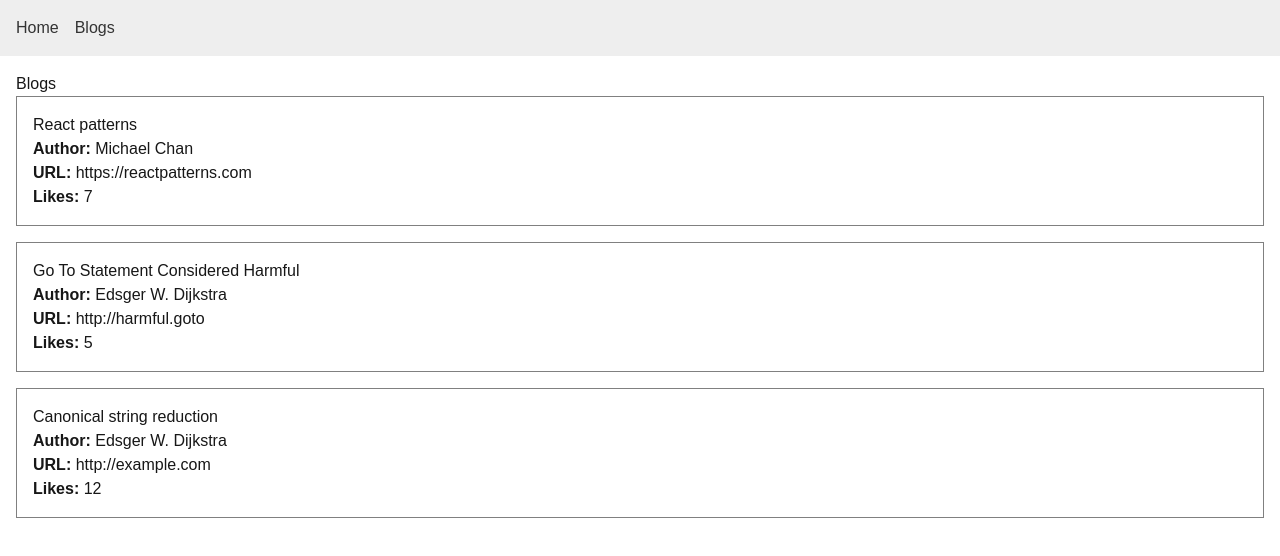
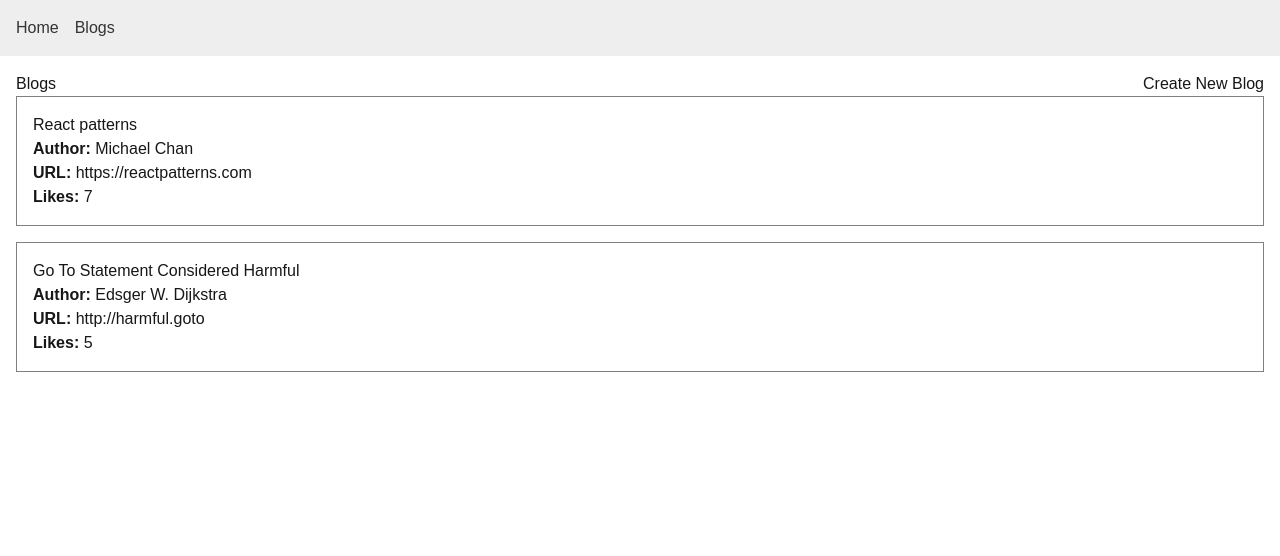
Before and after one commit to nicolasdev97/fullstack-open-6, a Next.js app in the folder part14/blogapp-nextjs/: page /blogs in a window 1280 px wide. Shown: the top 556 px of the page. Built offline with nearby package versions, Linux system fonts and the light colour scheme.

Commit message:
Exercise 14.2.

```diff
--- /dev/null
+++ b/part14/blogapp-nextjs/app/blogs/new/page.tsx
@@ -0,0 +1,57 @@
+import { redirect } from "next/navigation";
+import { blogs } from "@/lib/blogs";
+import { revalidatePath } from "next/dist/server/web/spec-extension/revalidate";
+
+async function createBlog(formData: FormData) {
+  "use server";
+
+  const title = formData.get("title") as string;
+  const author = formData.get("author") as string;
+  const url = formData.get("url") as string;
+
+  const newBlog = {
+    id: blogs.length + 1,
+    title,
+    author,
+    url,
+    likes: 0,
+  };
+
+  blogs.push(newBlog);
+
+  revalidatePath("/blogs");
+
+  redirect("/blogs");
+}
+
+export default function NewBlogPage() {
+  return (
+    <div>
+      <h1>Create New Blog</h1>
+
+      <form action={createBlog}>
+        <div>
+          <label>Title</label>
+          <br />
+          <input name="title" />
+        </div>
+
+        <div>
+          <label>Author</label>
+          <br />
+          <input name="author" />
+        </div>
+
+        <div>
+          <label>URL</label>
+          <br />
+          <input name="url" />
+        </div>
+
+        <br />
+
+        <button type="submit">Create Blog</button>
+      </form>
+    </div>
+  );
+}
--- a/part14/blogapp-nextjs/app/blogs/page.tsx
+++ b/part14/blogapp-nextjs/app/blogs/page.tsx
@@ -1,31 +1,20 @@
-const blogs = [
-  {
-    id: 1,
-    title: "React patterns",
-    author: "Michael Chan",
-    url: "https://reactpatterns.com",
-    likes: 7,
-  },
-  {
-    id: 2,
-    title: "Go To Statement Considered Harmful",
-    author: "Edsger W. Dijkstra",
-    url: "http://harmful.goto",
-    likes: 5,
-  },
-  {
-    id: 3,
-    title: "Canonical string reduction",
-    author: "Edsger W. Dijkstra",
-    url: "http://example.com",
-    likes: 12,
-  },
-];
+import Link from "next/link";
+import { blogs } from "@/lib/blogs";
 
 export default function BlogsPage() {
   return (
     <div>
-      <h1>Blogs</h1>
+      <div
+        style={{
+          display: "flex",
+          justifyContent: "space-between",
+          alignItems: "center",
+        }}
+      >
+        <h1>Blogs</h1>
+
+        <Link href="/blogs/new">Create New Blog</Link>
+      </div>
 
       {blogs.map((blog) => (
         <div
--- /dev/null
+++ b/part14/blogapp-nextjs/lib/blogs.ts
@@ -0,0 +1,24 @@
+export type Blog = {
+  id: number;
+  title: string;
+  author: string;
+  url: string;
+  likes: number;
+};
+
+export const blogs: Blog[] = [
+  {
+    id: 1,
+    title: "React patterns",
+    author: "Michael Chan",
+    url: "https://reactpatterns.com",
+    likes: 7,
+  },
+  {
+    id: 2,
+    title: "Go To Statement Considered Harmful",
+    author: "Edsger W. Dijkstra",
+    url: "http://harmful.goto",
+    likes: 5,
+  },
+];
```
